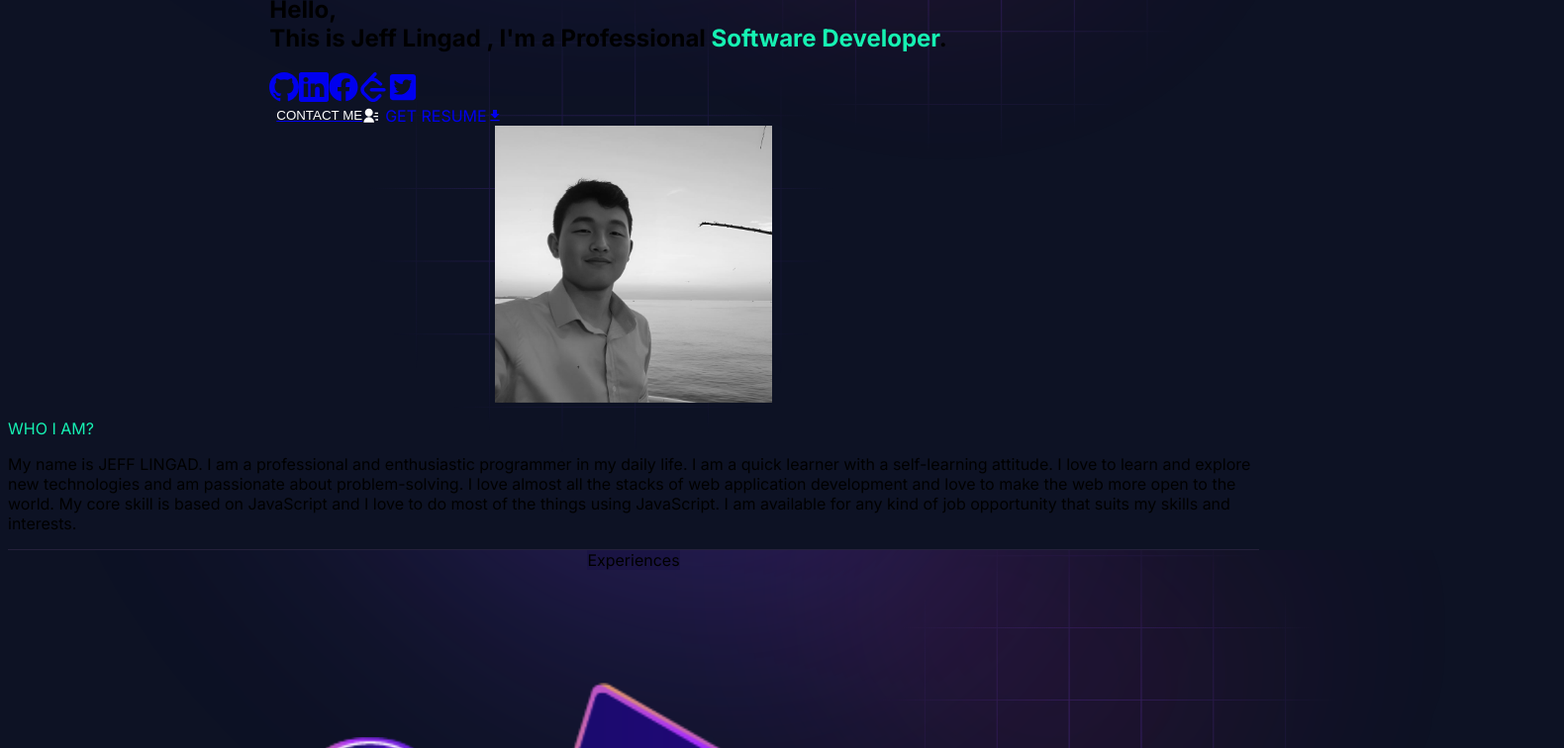
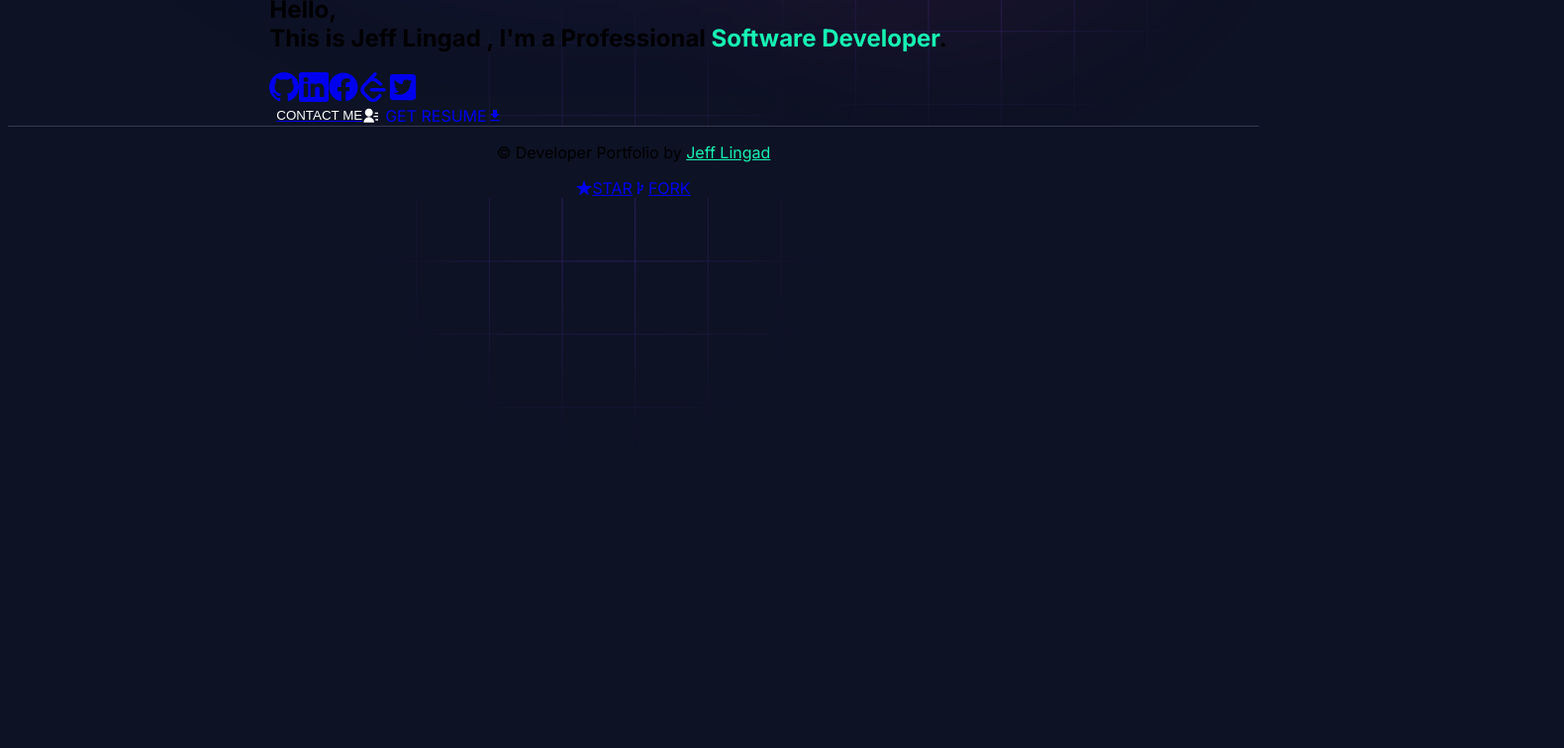
Before and after one commit to wlb-tycoon/kevin-lyu-portfolio, a Next.js app: page / in a window 1280 px wide. Shown: the part 1080-1836 px from the top of the page at 99% size, 1580 px wide, since content can reach past the window. After the commit the page ends 1537 px from the top, so only its background shows below. Built offline with nearby package versions, Linux system fonts and the light colour scheme.

Commit message:
chore: comment all Sections

```diff
--- a/app/page.js
+++ b/app/page.js
@@ -10,11 +10,11 @@ export default async function Home() {
   return (
     <div>
       <HeroSection />
-      <AboutSection />
+      {/* <AboutSection />
       <Experience />
       <Skills />
       <Projects />
-      <Education />
+      <Education /> */}
       {/* <ContactSection /> */}
     </div>
   );
```
